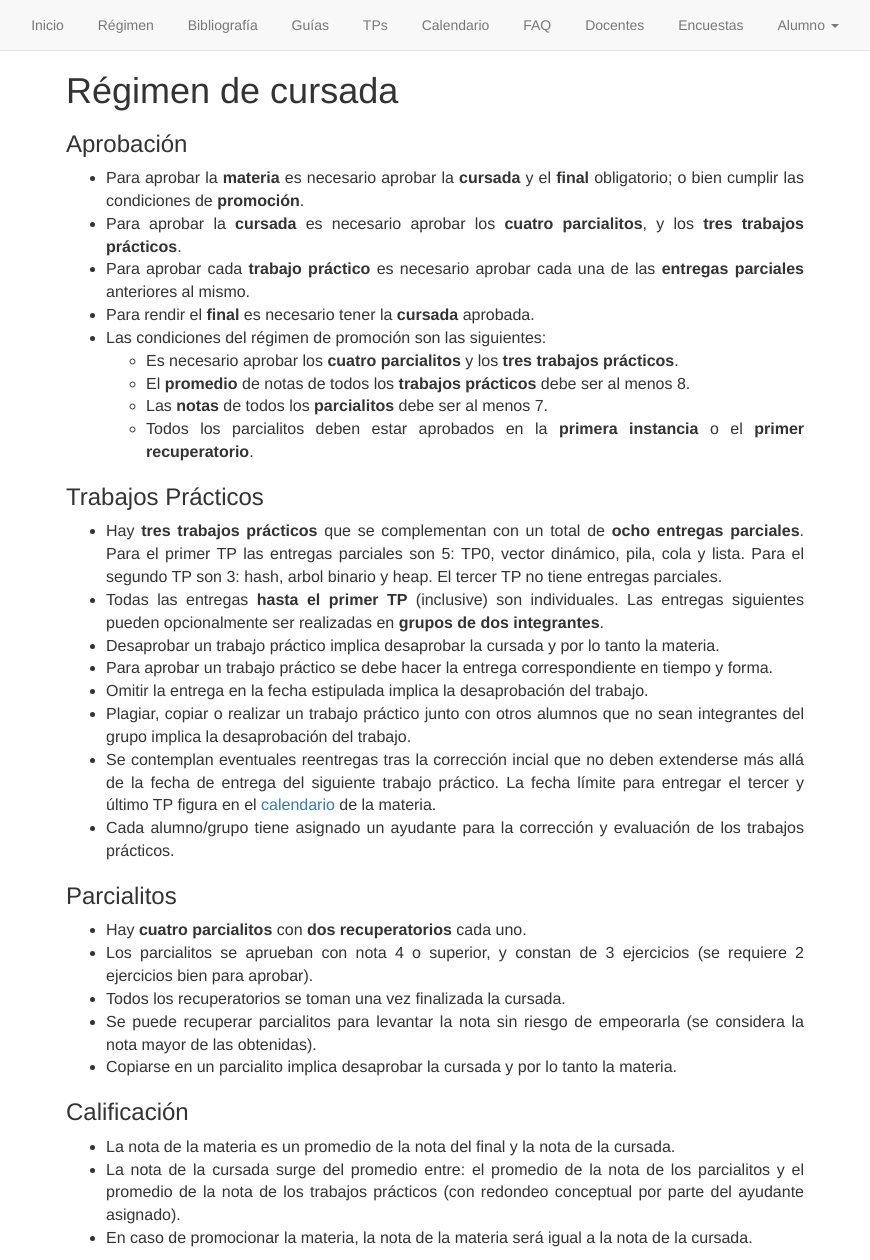
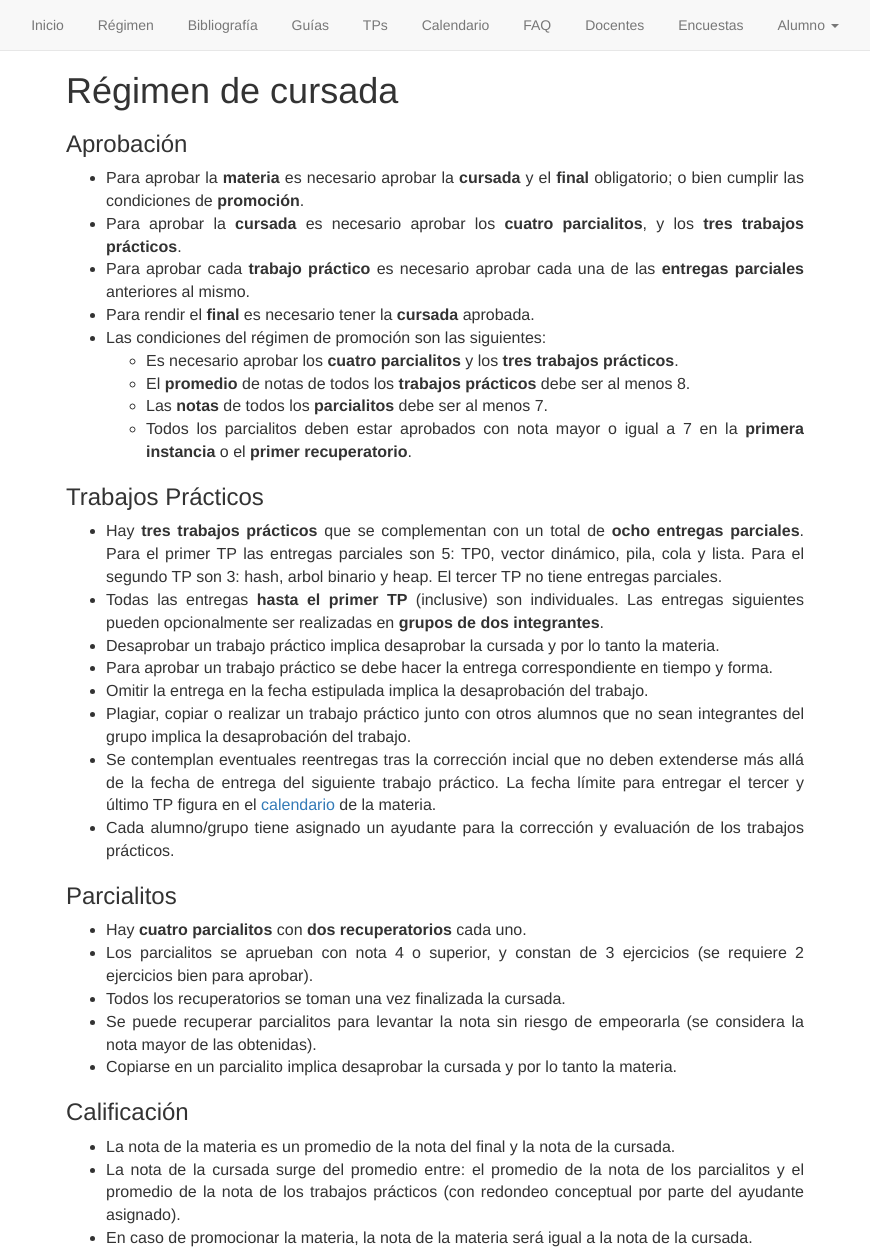
Before and after one commit to algoritmos-rw/algoritmos, a Jekyll site: the page built from static/01_regimen.md, in a window 1280 px wide. Shown: the whole page, without its empty margins (205-1075 px from the left). Built offline with Jekyll 4.4.1, drawn with Linux system fonts in a browser that asks for light colours.

Commit message:
Update 01_regimen.md

```diff
--- a/static/01_regimen.md
+++ b/static/01_regimen.md
@@ -17,7 +17,7 @@ Régimen de cursada
   - Es necesario aprobar los **cuatro parcialitos** y los **tres trabajos prácticos**.
   - El **promedio** de notas de todos los **trabajos prácticos** debe ser al menos 8.
   - Las **notas** de todos los **parcialitos** debe ser al menos 7.
-  - Todos los parcialitos deben estar aprobados en la **primera instancia** o el **primer recuperatorio**.
+  - Todos los parcialitos deben estar aprobados con nota mayor o igual a 7 en la **primera instancia** o el **primer recuperatorio**.
 
 
 ### Trabajos Prácticos
```
